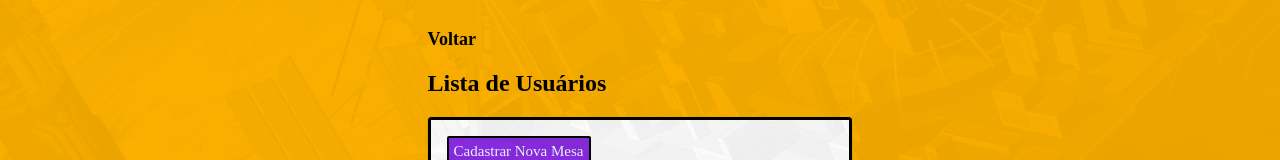
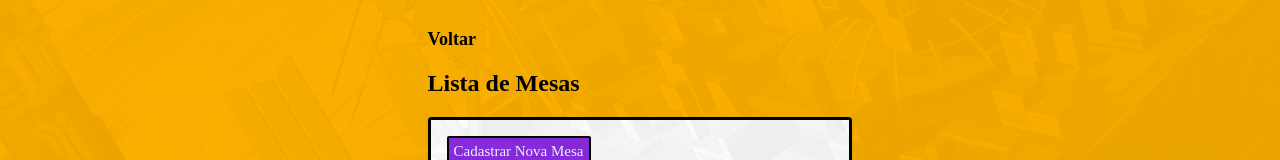
Before and after one commit to gabryellaro/Projeto_BD_3Det_Front, a React (Create React App) app: page /mesa in a window 1280 px wide. Shown: the part 264-424 px from the top of the page. Built offline with nearby package versions, Linux system fonts and the light colour scheme; no server answers; a web font is replaced by a local one.

Commit message:
Corrigindo erro de Mesa

```diff
--- a/src/components/Mesa/MesaT.js
+++ b/src/components/Mesa/MesaT.js
@@ -74,7 +74,7 @@ function CadastroMesa() {
 
   return (
     <div>
-      <h2 className="custom-title">Lista de Usuários</h2>
+      <h2 className="custom-title">Lista de Mesas</h2>
       <TableContainer component={Paper}>
         <Table>
           <TableHead>
```
